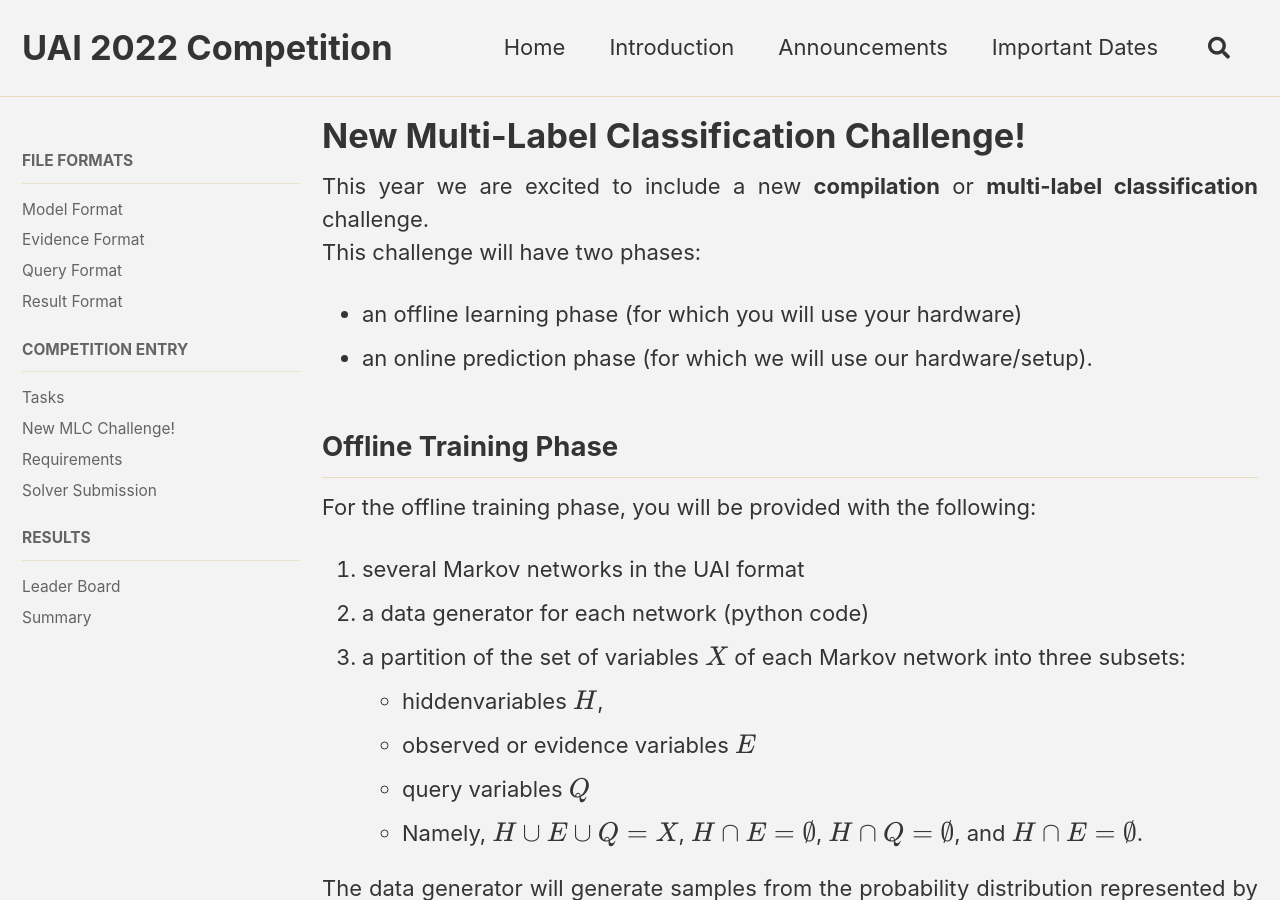
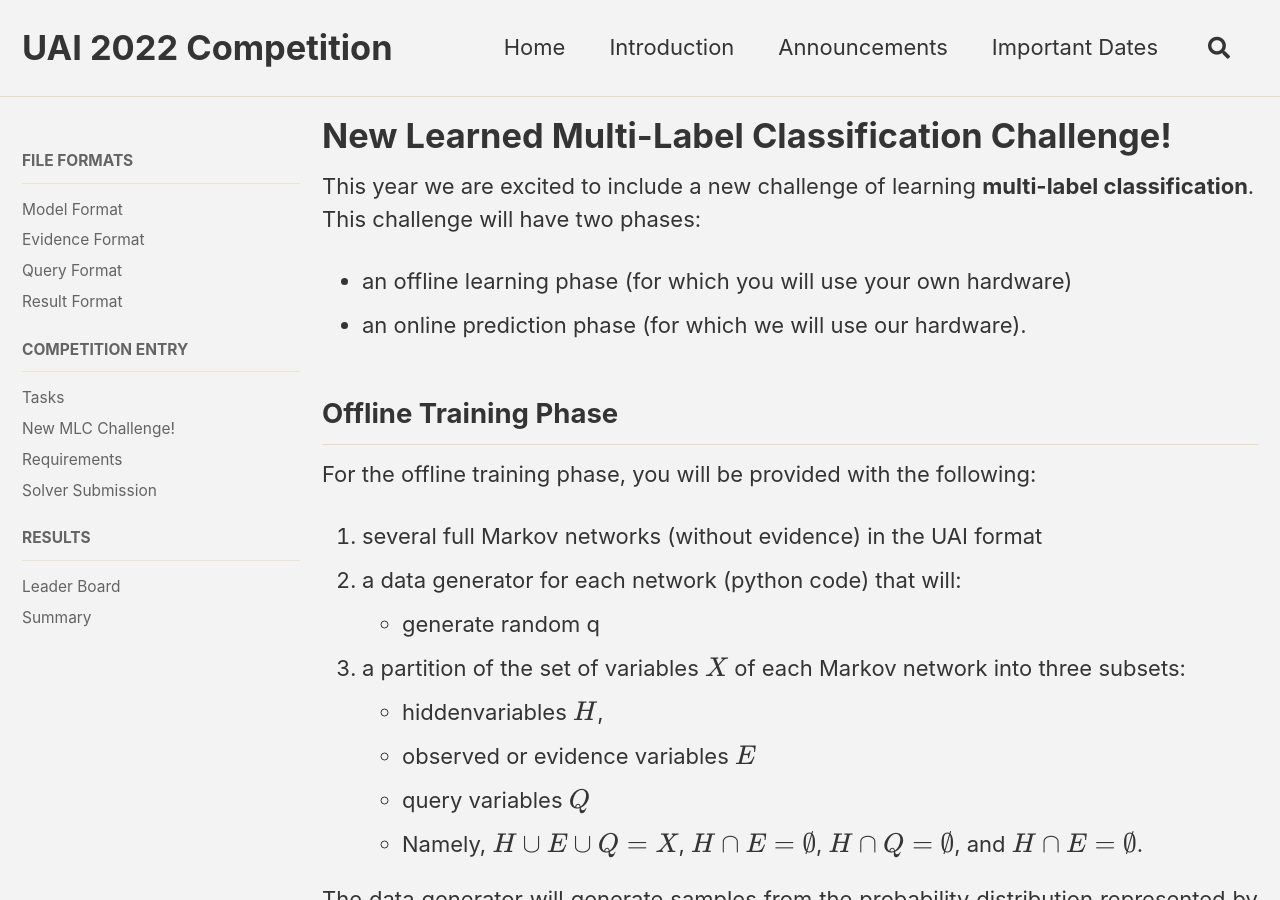
Before and after one commit to vibhavg1/uai-competition-dev, a Jekyll site: the page built from _pages/root/competition-entry/new-mlc-challenge.md, in a window 1280 px wide and 900 px high. Built offline with Jekyll 4.4.1, drawn with Linux system fonts in a browser that asks for light colours; cached includes are drawn as plain includes; formulas are drawn with MathJax 3.

Commit message:
Update new-mlc-challenge.md

```diff
--- a/_pages/root/competition-entry/new-mlc-challenge.md
+++ b/_pages/root/competition-entry/new-mlc-challenge.md
@@ -1,21 +1,22 @@
 ---
-title: "New Multi-Label Classification Challenge!"
+title: "New Learned Multi-Label Classification Challenge!"
 usemathjax: true
 permalink: /competition-entry/new-mlc-challenge/
 ---
 
-This year we are excited to include a new **compilation** or **multi-label classification** challenge.<br/>
+This year we are excited to include a new challenge of learning **multi-label classification**.<br/>
 This challenge will have two phases:
-* an offline learning phase (for which you will use your hardware)
-* an online prediction phase (for which we will use our hardware/setup).
+* an offline learning phase (for which you will use your own hardware)
+* an online prediction phase (for which we will use our hardware).
 
 
 ## Offline Training Phase
 
 For the offline training phase, you will be provided with the following:
-1. several Markov networks in the UAI format
-2. a data generator for each network (python code)
-3. a partition of the set of variables \\(X\\) of each Markov network into three subsets:
+1. several full Markov networks (without evidence) in the UAI format
+2. a data generator for each network (python code) that will:
+  * generate random q
+4. a partition of the set of variables \\(X\\) of each Markov network into three subsets:
   * hiddenvariables \\(H\\),
   * observed or evidence variables \\(E\\)
   * query variables \\(Q\\)
```
